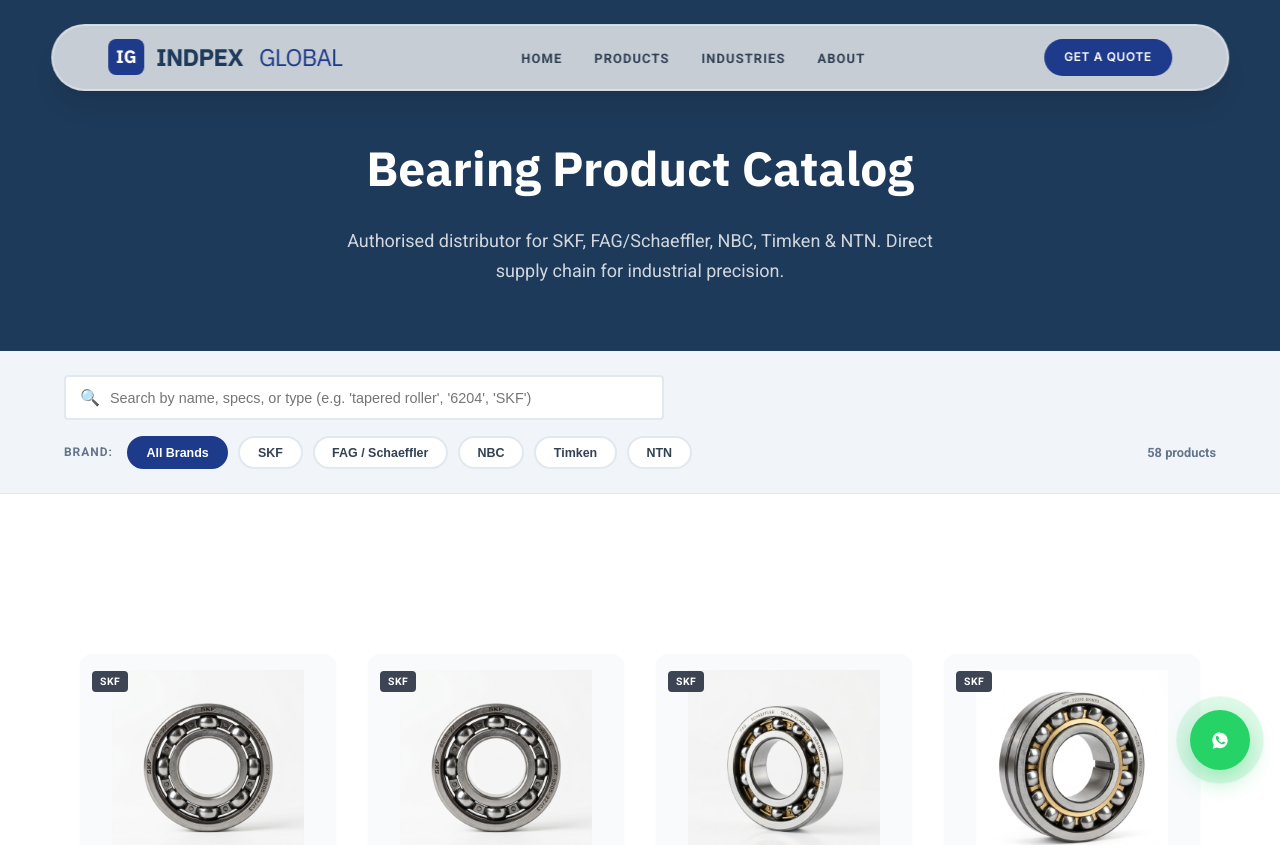
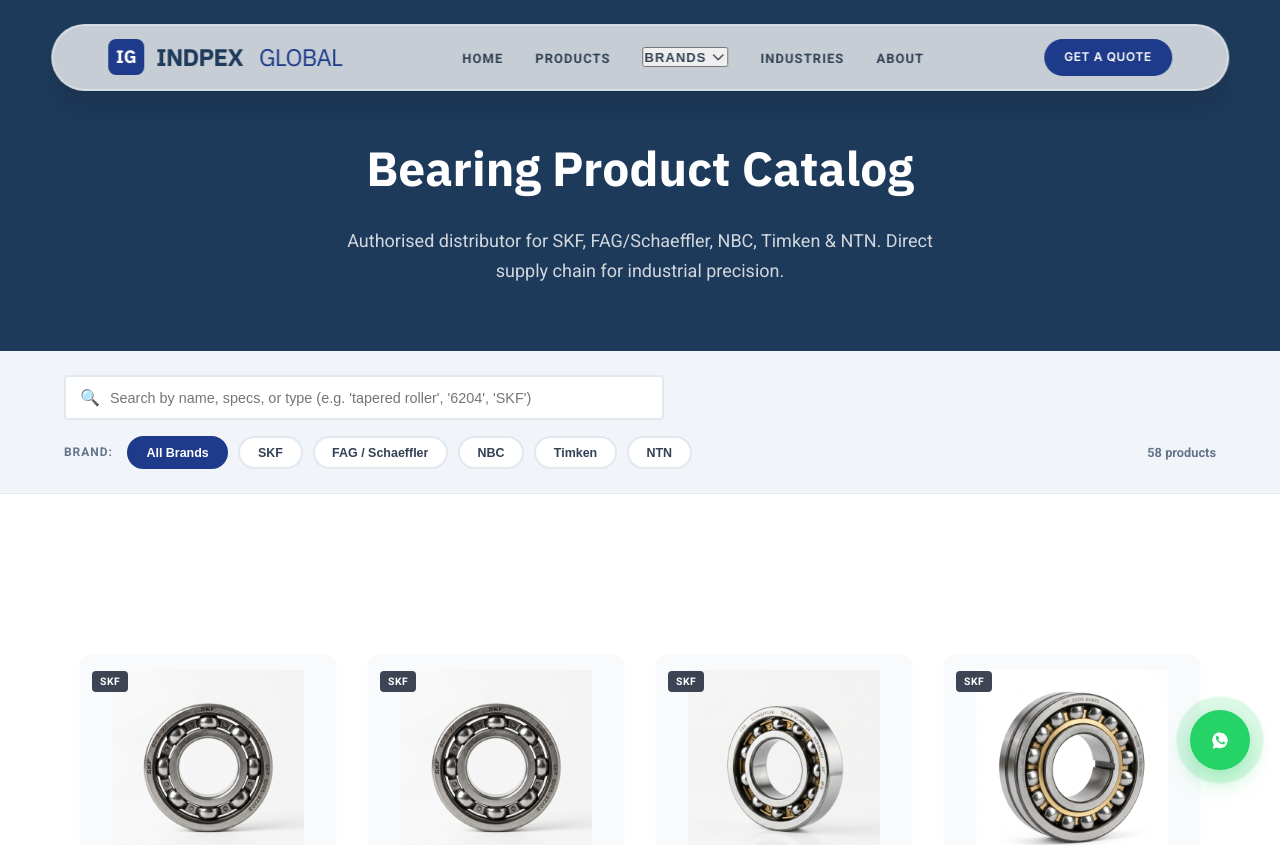
Before and after one commit to indpexglobal/indpex-Web, a Next.js app: page /products in a window 1280 px wide. Shown: the top 845 px of the page. Built offline with nearby package versions, Linux system fonts and the light colour scheme.

Commit message:
Add Brands dropdown to header and enable brand-based URL filtering

```diff
--- a/src/app/products/page.tsx
+++ b/src/app/products/page.tsx
@@ -1,14 +1,31 @@
 "use client";
 
-import { useState, useMemo } from "react";
+import { useState, useMemo, useEffect, Suspense } from "react";
+import { useSearchParams } from "next/navigation";
 import ProductGrid from "@/components/ProductGrid";
 import productData from "@/data/products.json";
 
 const BRANDS = ["All Brands", "SKF", "FAG / Schaeffler", "NBC", "Timken", "NTN"];
 
-export default function Products() {
+function ProductsContent() {
+    const searchParams = useSearchParams();
+    const brandParam = searchParams.get("brand");
+
     const [search, setSearch] = useState("");
     const [brand, setBrand] = useState("All Brands");
+
+    // Sync brand state with query param
+    useEffect(() => {
+        if (brandParam) {
+            // Map "FAG" to "FAG / Schaeffler" if needed
+            const foundBrand = BRANDS.find(b => b.includes(brandParam));
+            if (foundBrand) {
+                setBrand(foundBrand);
+            }
+        } else {
+            setBrand("All Brands");
+        }
+    }, [brandParam]);
 
     const filtered = useMemo(() => {
         return productData.filter(p => {
@@ -121,3 +138,11 @@
         </div>
     );
 }
+
+export default function Products() {
+    return (
+        <Suspense fallback={<div className="l-container py-20 text-center">Loading catalog...</div>}>
+            <ProductsContent />
+        </Suspense>
+    );
+}
--- a/src/components/Navbar.tsx
+++ b/src/components/Navbar.tsx
@@ -1,11 +1,24 @@
 "use client";
 
 import Link from "next/link";
-import { useState, useEffect } from "react";
+import { useState, useEffect, useRef } from "react";
+import { useSearchParams } from "next/navigation";
+
+const BRANDS_MENU = [
+  { name: "SKF", tagline: "Swedish precision — world's #1 bearing brand", color: "#1e40af", filter: "SKF" },
+  { name: "FAG / Schaeffler", tagline: "German engineering — FAG & INA product lines", color: "#b91c1c", filter: "FAG" },
+  { name: "NBC", tagline: "Made in India — NEI Jaipur, IS/ISO certified", color: "#065f46", filter: "NBC" },
+  { name: "Timken", tagline: "USA engineering — tapered roller specialists", color: "#92400e", filter: "Timken" },
+  { name: "NTN", tagline: "Japanese precision — full bearing range", color: "#5b21b6", filter: "NTN" },
+];
 
 const Navbar = () => {
     const [isMenuOpen, setIsMenuOpen] = useState(false);
+    const [isBrandsOpen, setIsBrandsOpen] = useState(false);
     const [isScrolled, setIsScrolled] = useState(false);
+    const searchParams = useSearchParams();
+    const currentBrand = searchParams.get("brand");
+    const dropdownRef = useRef<HTMLLIElement>(null);
 
     useEffect(() => {
         const handleScroll = () => {
@@ -15,26 +28,104 @@
         return () => window.removeEventListener("scroll", handleScroll);
     }, []);
 
+    // Close dropdown when clicking outside
+    useEffect(() => {
+        const handleClickOutside = (event: MouseEvent) => {
+            if (dropdownRef.current && !dropdownRef.current.contains(event.target as Node)) {
+                setIsBrandsOpen(false);
+            }
+        };
+        document.addEventListener("mousedown", handleClickOutside);
+        return () => document.removeEventListener("mousedown", handleClickOutside);
+    }, []);
+
     return (
         <header className={`header-corp ${isScrolled ? 'header--scrolled' : ''}`}>
             <nav className="nav-corp">
                 <div className="l-container nav-corp__flex">
-                    <Link href="/" className="nav-corp__logo">
+                    <Link href="/" className="nav-corp__logo" onClick={() => setIsMenuOpen(false)}>
                         <span className="logo-icon">IG</span>
                         INDPEX <span className="logo-accent">GLOBAL</span>
                     </Link>
 
                     <ul className={`nav-corp__list ${isMenuOpen ? 'nav-corp__list--open' : ''}`}>
-                        <li><Link href="/" className="nav-corp__link">Home</Link></li>
-                        <li><Link href="/products" className="nav-corp__link">Products</Link></li>
-                        <li><Link href="/industries" className="nav-corp__link">Industries</Link></li>
-                        <li><Link href="/about" className="nav-corp__link">About</Link></li>
+                        <li><Link href="/" className="nav-corp__link" onClick={() => setIsMenuOpen(false)}>Home</Link></li>
+                        <li><Link href="/products" className="nav-corp__link" onClick={() => setIsMenuOpen(false)}>Products</Link></li>
+
+                        {/* Brands Dropdown */}
+                        <li
+                            ref={dropdownRef}
+                            className="relative group/brands"
+                            onMouseEnter={() => setIsBrandsOpen(true)}
+                            onMouseLeave={() => setIsBrandsOpen(false)}
+                        >
+                            <button
+                                onClick={() => setIsBrandsOpen(!isBrandsOpen)}
+                                className={`nav-corp__link flex items-center gap-1 w-full text-left py-2 md:py-0 ${isBrandsOpen ? 'text-[var(--color-primary)]' : ''}`}
+                            >
+                                Brands
+                                <svg className={`w-4 h-4 transition-transform duration-200 ${isBrandsOpen ? 'rotate-180' : ''}`} fill="none" stroke="currentColor" viewBox="0 0 24 24">
+                                    <path strokeLinecap="round" strokeLinejoin="round" strokeWidth={2} d="M19 9l-7 7-7-7" />
+                                </svg>
+                            </button>
+
+                            {/* Dropdown Menu */}
+                            <div className={`
+                                md:absolute md:top-full md:left-0 md:mt-2 md:w-72 md:bg-white md:rounded-xl md:shadow-2xl md:border md:border-slate-100 md:z-50
+                                transition-all duration-200 ease-in-out overflow-hidden
+                                ${isBrandsOpen
+                                    ? 'opacity-100 translate-y-0 visible max-h-[600px] py-2'
+                                    : 'opacity-0 -translate-y-2 invisible max-h-0 pointer-events-none md:max-h-none'
+                                }
+                                bg-slate-50/50 md:bg-white rounded-lg mt-1 md:mt-2
+                            `}>
+                                <div className="px-2">
+                                    {BRANDS_MENU.map((brand) => (
+                                        <Link
+                                            key={brand.name}
+                                            href={`/products?brand=${brand.filter}`}
+                                            onClick={() => {
+                                                setIsBrandsOpen(false);
+                                                setIsMenuOpen(false);
+                                            }}
+                                            className={`
+                                                group flex flex-col p-3 rounded-lg transition-all duration-200
+                                                hover:bg-slate-100/80 relative overflow-hidden mb-1
+                                                ${currentBrand === brand.filter ? 'bg-slate-100/80' : ''}
+                                            `}
+                                            style={{ borderLeft: `4px solid ${brand.color}` }}
+                                        >
+                                            <span className="text-[0.8rem] font-bold text-slate-900 group-hover:translate-x-1 transition-transform">
+                                                {brand.name}
+                                                {currentBrand === brand.filter && (
+                                                    <span className="ml-2 text-[9px] bg-slate-200 text-slate-600 px-1.5 py-0.5 rounded uppercase font-extrabold">Active</span>
+                                                )}
+                                            </span>
+                                            <span className="text-[0.7rem] text-slate-500 mt-0.5 leading-tight">{brand.tagline}</span>
+                                        </Link>
+                                    ))}
+                                </div>
+                                <Link
+                                    href="/products"
+                                    className="block p-4 mt-2 bg-slate-100/50 md:bg-slate-50 text-center text-[0.7rem] font-bold text-slate-600 hover:text-[var(--color-primary)] transition-colors border-t border-slate-100"
+                                    onClick={() => {
+                                        setIsBrandsOpen(false);
+                                        setIsMenuOpen(false);
+                                    }}
+                                >
+                                    View All Products →
+                                </Link>
+                            </div>
+                        </li>
+
+                        <li><Link href="/industries" className="nav-corp__link" onClick={() => setIsMenuOpen(false)}>Industries</Link></li>
+                        <li><Link href="/about" className="nav-corp__link" onClick={() => setIsMenuOpen(false)}>About</Link></li>
                     </ul>
 
                     <div className="nav-corp__actions">
                         <Link href="/contact" className="btn btn--primary btn--nav">Get A Quote</Link>
                         <button
-                            className="nav-corp__toggle"
+                            className={`nav-corp__toggle ${isMenuOpen ? 'nav-corp__toggle--active' : ''}`}
                             id="nav-toggle"
                             aria-label="Toggle Menu"
                             onClick={() => setIsMenuOpen(!isMenuOpen)}
```
